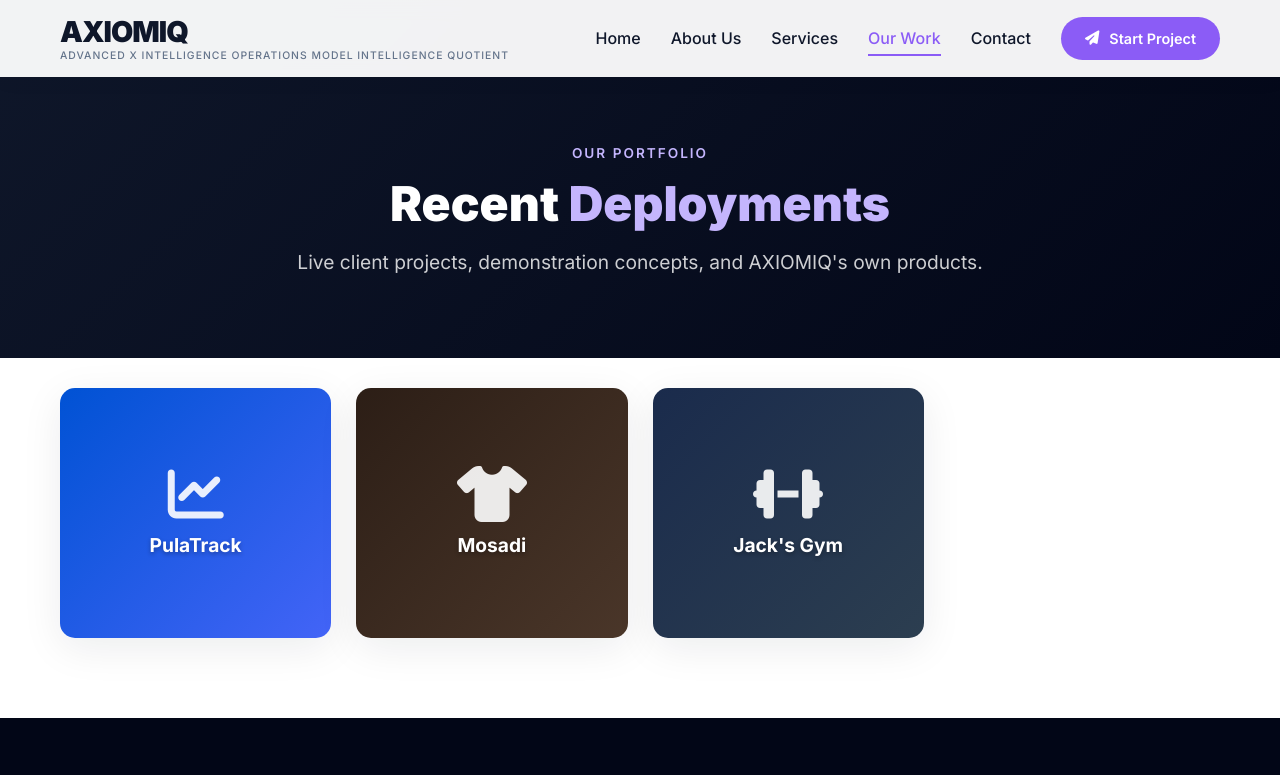
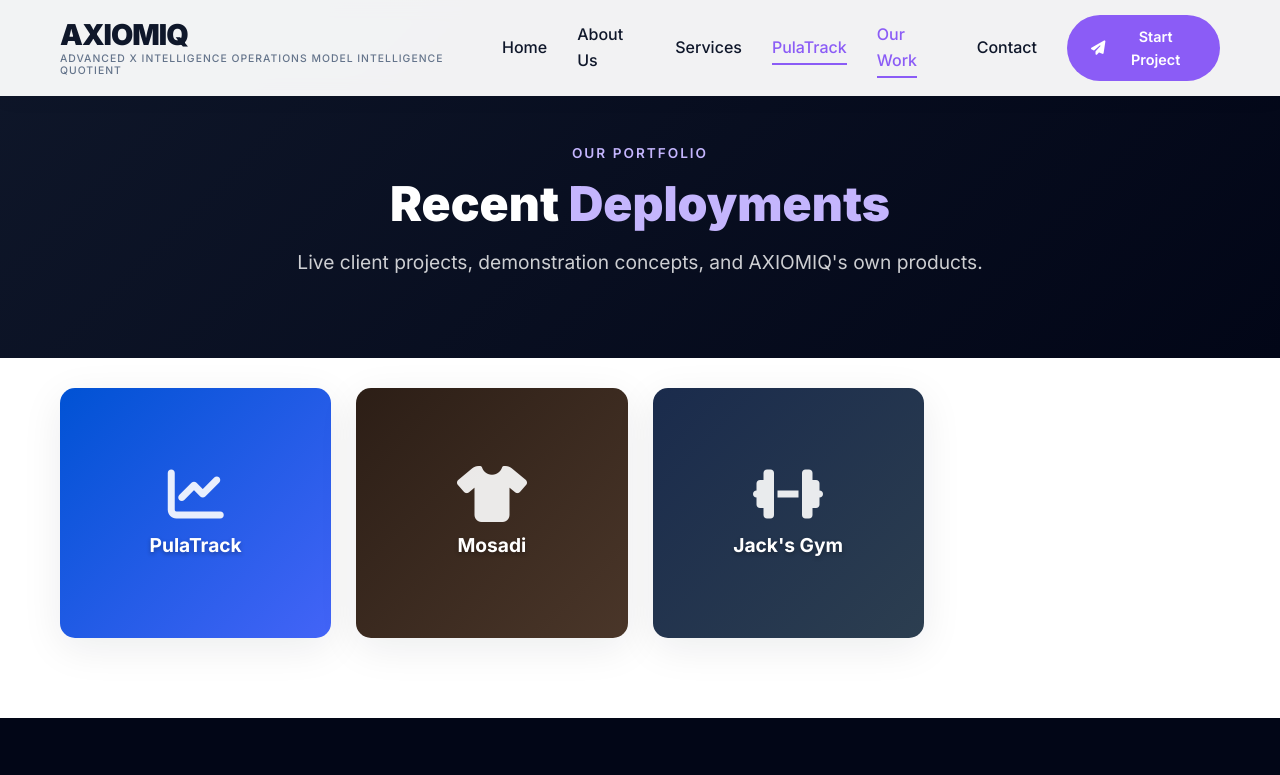
Before and after one commit to bida24-072/AXIOMIQ1, a plain HTML site: page portfolio.html in a window 1280 px wide. Shown: the top 775 px of the page. Drawn offline with Linux system fonts and the light colour scheme.

Commit message:
Update navigation links in portfolio.html

```diff
--- a/portfolio.html
+++ b/portfolio.html
@@ -10,7 +10,7 @@
     <link rel="stylesheet" href="style.css">
 </head>
 <body>
-    <header class="header">
+     <header class="header">
         <nav class="navbar" role="navigation" aria-label="Main Navigation">
             <div class="nav-container">
                 <div class="logo">
@@ -23,7 +23,8 @@
                     <li class="nav-item"><a href="index.html" class="nav-link">Home</a></li>
                     <li class="nav-item"><a href="about.html" class="nav-link">About Us</a></li>
                     <li class="nav-item"><a href="services.html" class="nav-link">Services</a></li>
-                    <li class="nav-item"><a href="portfolio.html" class="nav-link active">Our Work</a></li>
+                    <li class="nav-item"><a href="pulatrack.html" class="nav-link active">PulaTrack</a></li>
+                    <li class="nav-item"><a href="portfolio.html" class="nav-link">Our Work</a></li>
                     <li class="nav-item"><a href="contact.html" class="nav-link">Contact</a></li>
                     <li class="nav-item">
                         <a href="contact.html" class="btn btn-primary nav-cta"><i class="fas fa-paper-plane"></i> Start Project</a>
@@ -35,7 +36,6 @@
             </div>
         </nav>
     </header>
-
     <main>
         <section class="page-hero">
             <div class="container">
```
